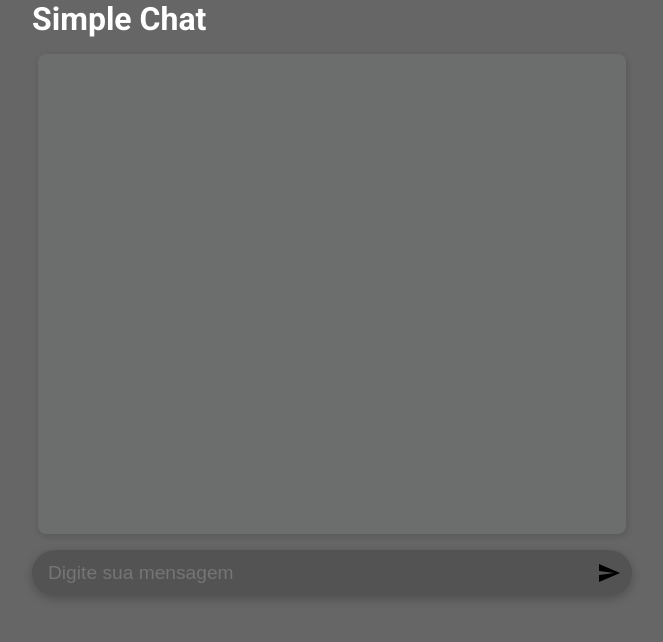
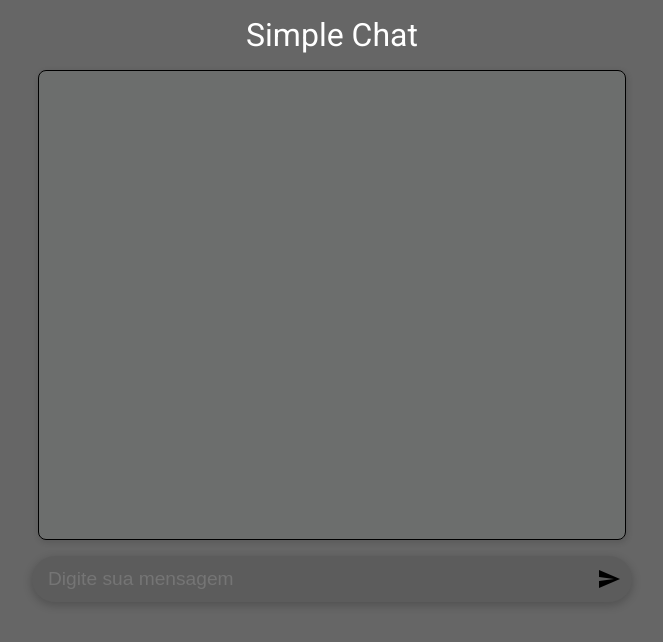
Before and after one commit to lucas-lm/simple-chat, a website: page public/index.html in a window 1280 px wide. Shown: the whole page, without its empty margins (308-971 px from the left). Drawn offline with nearby package versions, Linux system fonts and the light colour scheme; no server answers.

```diff
--- a/public/style.css
+++ b/public/style.css
@@ -10,11 +10,16 @@
   color: white;
 }
 
+h1 {
+  font-weight: 400;
+  text-align: center;
+}
+
 form#chat {
   width: 90%;
   max-width: 600px;
-
   margin: 0 auto;
+  padding-top: 16px;
   height: 100vh;
 }
 
@@ -31,10 +36,11 @@
   border-radius: 8px;
   box-shadow: 1px 2px 5px 1px #33333333;
   overflow-y: auto;
+  border: 1px solid black;
 }
 
 div#input {
-  background: #00000030;
+  background-color: #22222222;
   border-radius: 32px;
   padding: 3px;
   padding-left: 8px;
```
